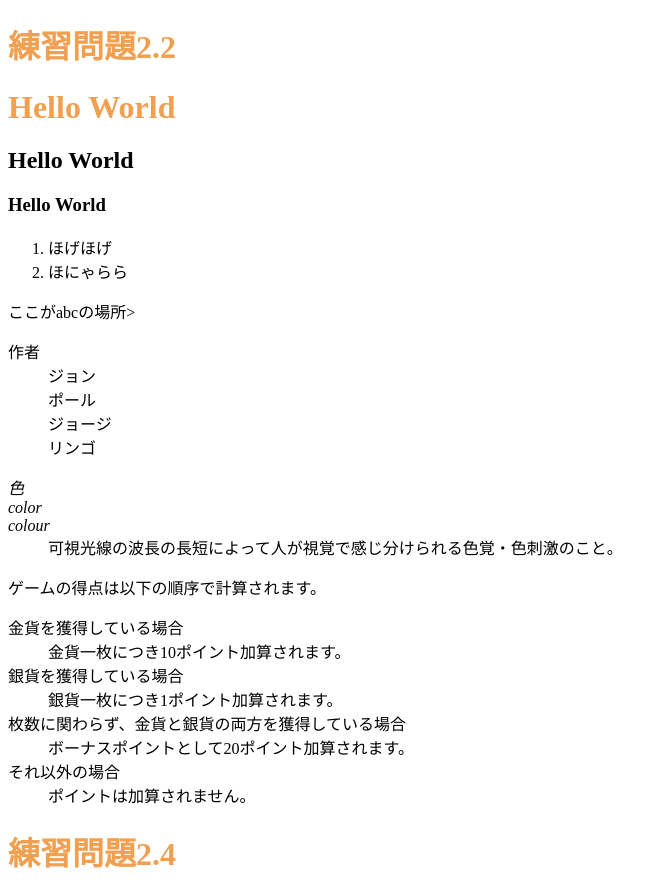
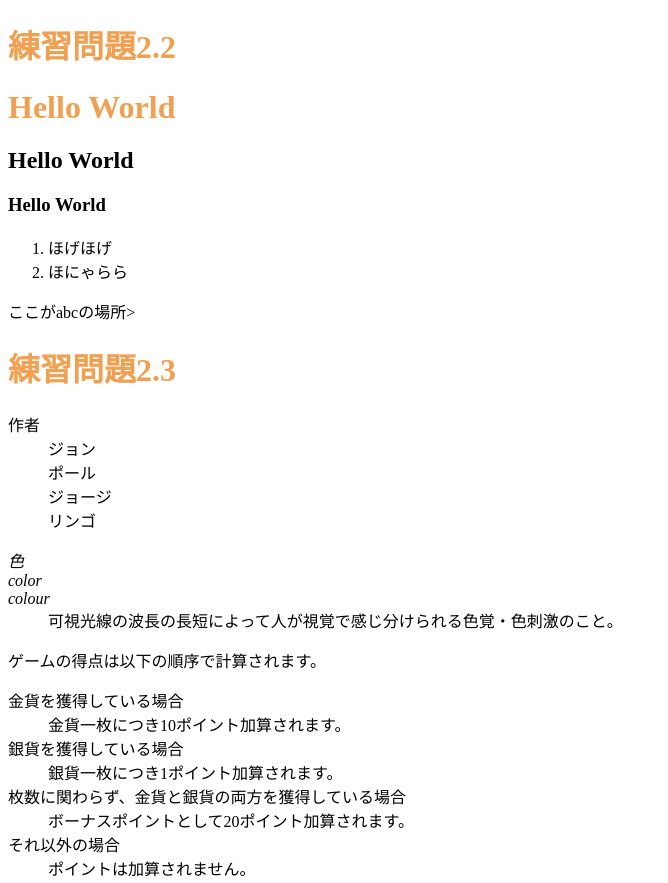
Before and after one commit to suzuaki73/suzuaki730, a plain HTML site: page index.html in a window 1280 px wide. Shown: the top 883 px of the page, without its empty margins (0-668 px from the left). Drawn offline with Linux system fonts and the light colour scheme.

Commit message:
Update index.html

```diff
--- a/index.html
+++ b/index.html
@@ -17,6 +17,7 @@
     <li>ほにゃらら</li>
  </ol>
  <a id="abc">ここがabcの場所></a>
+   <h1>練習問題2.3</h1>
  <dl>
  <dt>作者</dt>
  <dd>ジョン</dd>
```
